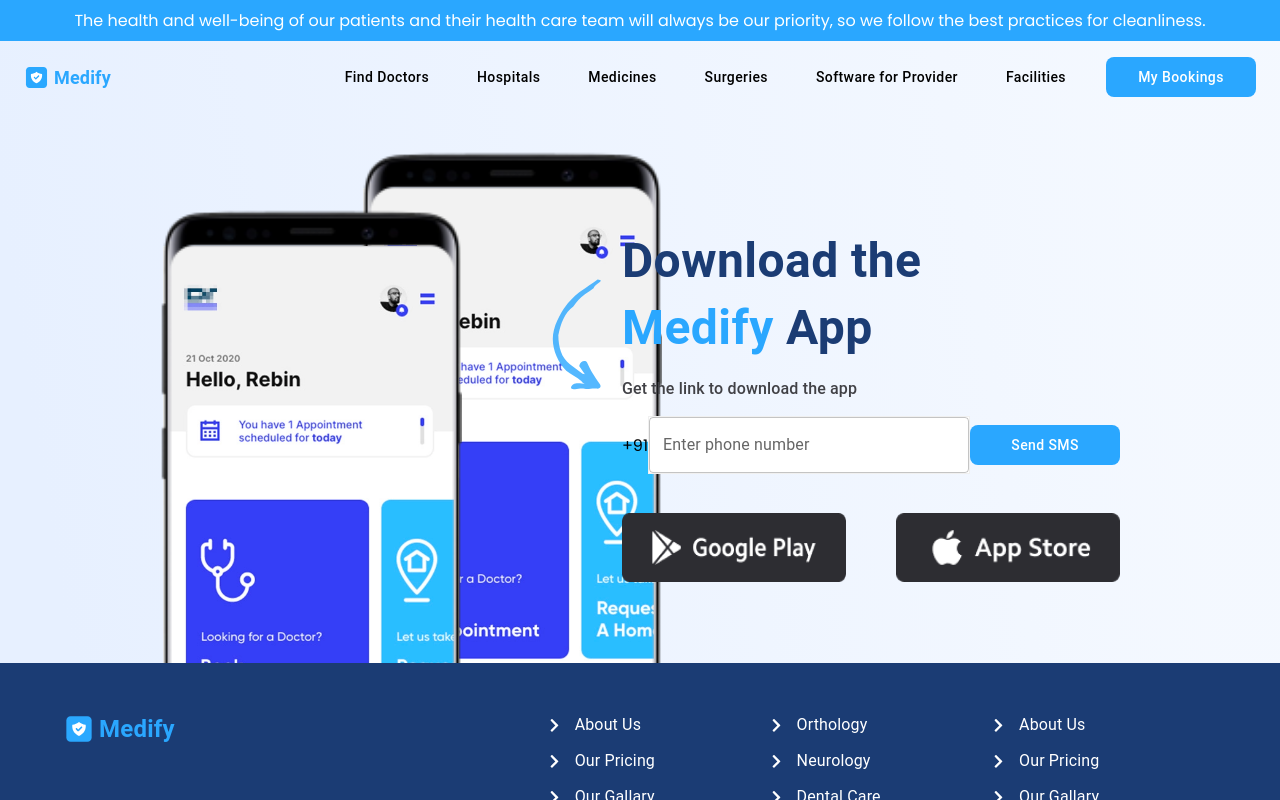
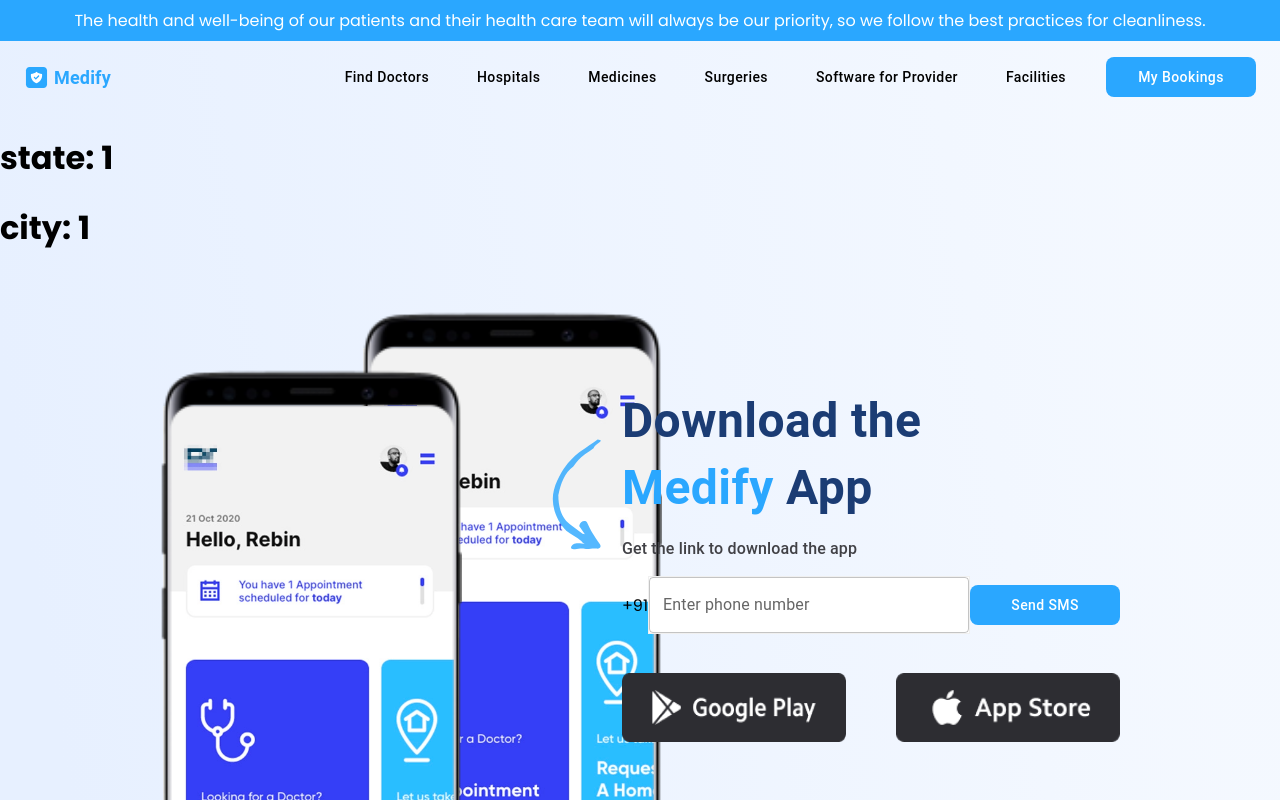
Before and after one commit to abhishekpatil4/Medify, a React (Vite) app: page /hospitals/1/1 in a window 1280 px wide. Shown: the top 800 px of the page. Built offline with nearby package versions, Linux system fonts and the light colour scheme.

Commit message:
feat: added routing

```diff
--- a/src/App.jsx
+++ b/src/App.jsx
@@ -15,7 +15,7 @@ function App() {
       <Navbar />
       <Routes>
         <Route path="/" element={<Home />} />
-        <Route path="/hospitals" element={<Hospitals />} />
+        <Route path="/hospitals/:state/:city" element={<Hospitals />} />
       </Routes>
       <DownloadApp />
       <Footer />
--- a/src/components/Navbar/Navbar.jsx
+++ b/src/components/Navbar/Navbar.jsx
@@ -13,6 +13,7 @@ import medifyLogo from '../../assets/medify_logo.svg';
 import CustomButton from "../Button/CustomButton";
 import { useTheme } from "@emotion/react";
 import Hidden from '@mui/material/Hidden';
+import { useNavigate } from "react-router-dom"
 
 const pages = [
     "Find Doctors",
@@ -25,9 +26,14 @@ const pages = [
 const settings = ["Profile", "Account", "Dashboard", "Logout"];
 
 function ResponsiveAppBar() {
+    const navigate = useNavigate();
     const theme = useTheme();
     const [anchorElNav, setAnchorElNav] = React.useState(null);
     const [anchorElUser, setAnchorElUser] = React.useState(null);
+
+    const handleNavigate = () => {
+        navigate("/");
+    }
 
     const handleOpenNavMenu = (event) => {
         setAnchorElNav(event.currentTarget);
@@ -38,16 +44,16 @@ function ResponsiveAppBar() {
     };
 
     return (
-        <AppBar position="static" style={{ backgroundColor: "inherit", color: 'black', boxShadow:'0px 0px' }}>
+        <AppBar position="static" style={{ backgroundColor: "inherit", color: 'black', boxShadow: '0px 0px' }}>
             <Container maxWidth="xl">
                 <Toolbar disableGutters>
                     <Hidden mdDown>
-                        <img src={medifyLogo} style={{ height: '25px' }} alt="Logo" />
+                        <img src={medifyLogo} style={{ height: '25px' }} alt="Logo" onClick={handleNavigate} />
                     </Hidden>
                     <Typography
+                        onClick={handleNavigate}
                         noWrap
                         component="a"
-                        href="#app-bar-with-responsive-menu"
                         sx={{
                             mr: 2,
                             display: { xs: "none", md: "flex" },
@@ -60,7 +66,6 @@ function ResponsiveAppBar() {
                     >
                         Medify
                     </Typography>
-
                     <Box sx={{ flexGrow: 1, display: { xs: "flex", md: "none" } }}>
                         <IconButton
                             size="large"
--- a/src/components/SearchBox/SearchBox.jsx
+++ b/src/components/SearchBox/SearchBox.jsx
@@ -13,13 +13,14 @@ import Box from "@mui/material/Box";
 import Categories from "./Categories";
 import { useState, useEffect } from "react";
 import axios from "axios";
+import { useNavigate } from "react-router-dom"
 
 const SearchBox = () => {
     const [states, setStates] = useState();
     const [selectedState, setSelectedState] = useState("");
     const [cities, setCities] = useState();
     const [selectedCity, setSelectedCity] = useState("");
-
+    const navigate = useNavigate();
     const getCities = async (state) => {
         const url = `https://meddata-backend.onrender.com/cities/${state}`;
         try {
@@ -40,7 +41,8 @@ const SearchBox = () => {
     }
 
     const handleSearch = () => {
-
+        console.log("search");
+        navigate(`/hospitals/${selectedState}/${selectedCity}`);
     }
 
     useEffect(() => {
@@ -93,7 +95,7 @@ const SearchBox = () => {
                     </Select>
                 </FormControl>
             </Box>
-            <CustomButton type={"Search"} icon={<SearchIcon sx={{ height: '300px', width: '25px' }} />} height="3.7rem" width="12rem" style={{ fontSize: '1.2rem' }} />
+            <CustomButton fun={handleSearch} type={"Search"} icon={<SearchIcon sx={{ height: '300px', width: '25px' }} />}  height="3.7rem" width="12rem" style={{ fontSize: '1.2rem' }} />
         </div>
         <Categories />
     </Container>
--- a/src/pages/Hospitals.jsx
+++ b/src/pages/Hospitals.jsx
@@ -1,6 +1,10 @@
+import { useParams } from "react-router-dom"
+
 const Hospitals  = () => {
+    let { state, city } = useParams();
     return <div>
-        <h1>hospitals</h1>
+        <h1>state: {state}</h1>
+        <h1>city: {city}</h1>
     </div>
 }
 
```
